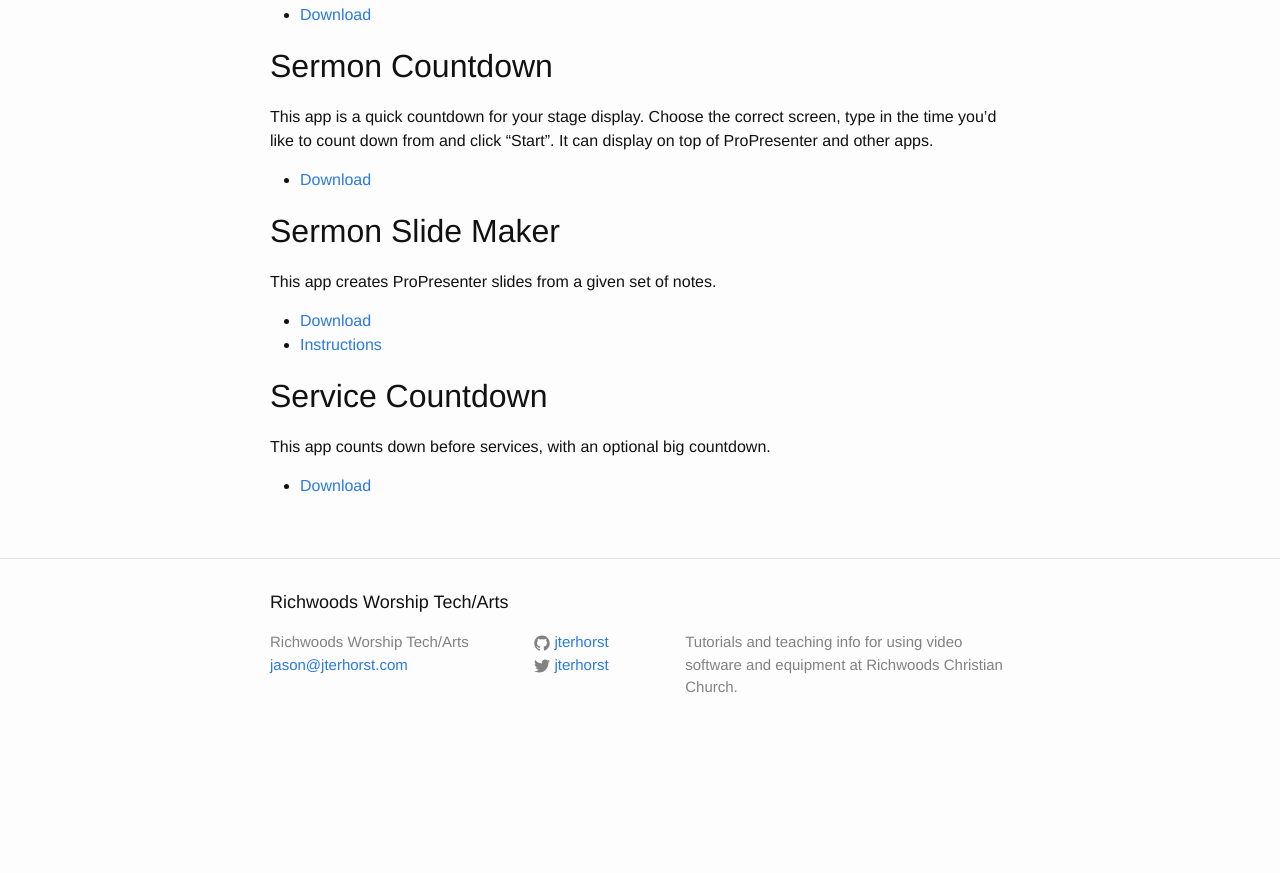
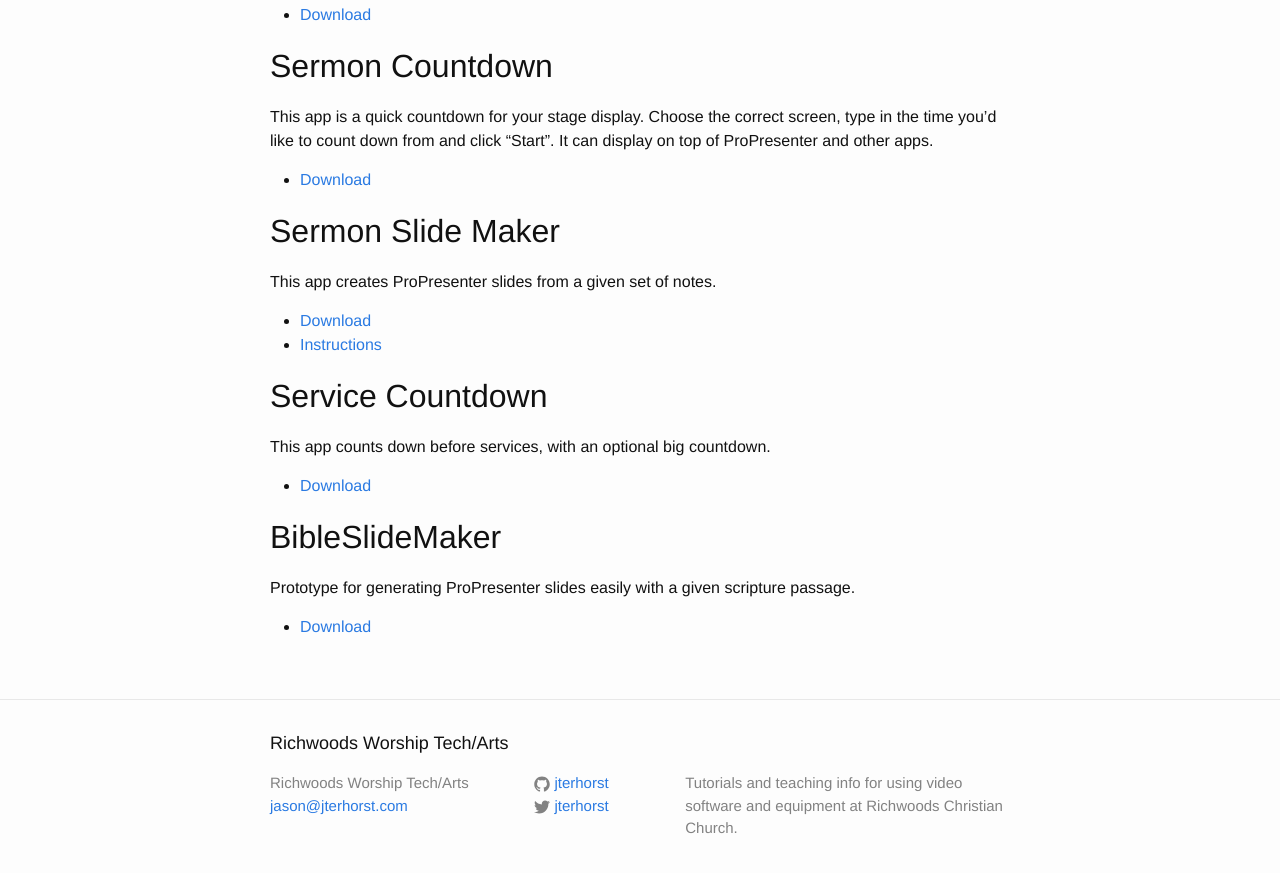
Before and after one commit to richwoods/tutorials, a Jekyll site: the page built from pro_presenter/tools.markdown, in a window 1280 px wide and 900 px high, scrolled down 1082 px. Shown: the top 873 px of the window. Built offline with Jekyll 4.4.1, drawn with Linux system fonts in a browser that asks for light colours; before the commit the page ends 1841 px from its top, so only the background shows below that.

Commit message:
Added link for bible slide maker tool

```diff
--- a/pro_presenter/tools.markdown
+++ b/pro_presenter/tools.markdown
@@ -42,3 +42,7 @@
 ## Service Countdown
 This app counts down before services, with an optional big countdown.
 - [Download](http://richwoods.s3.amazonaws.com/Service%20Countdown.zip)
+
+## BibleSlideMaker
+Prototype for generating ProPresenter slides easily with a given scripture passage.
+- [Download](http://richwoods.s3.amazonaws.com/BibleSlideMaker.app.zip)
```
